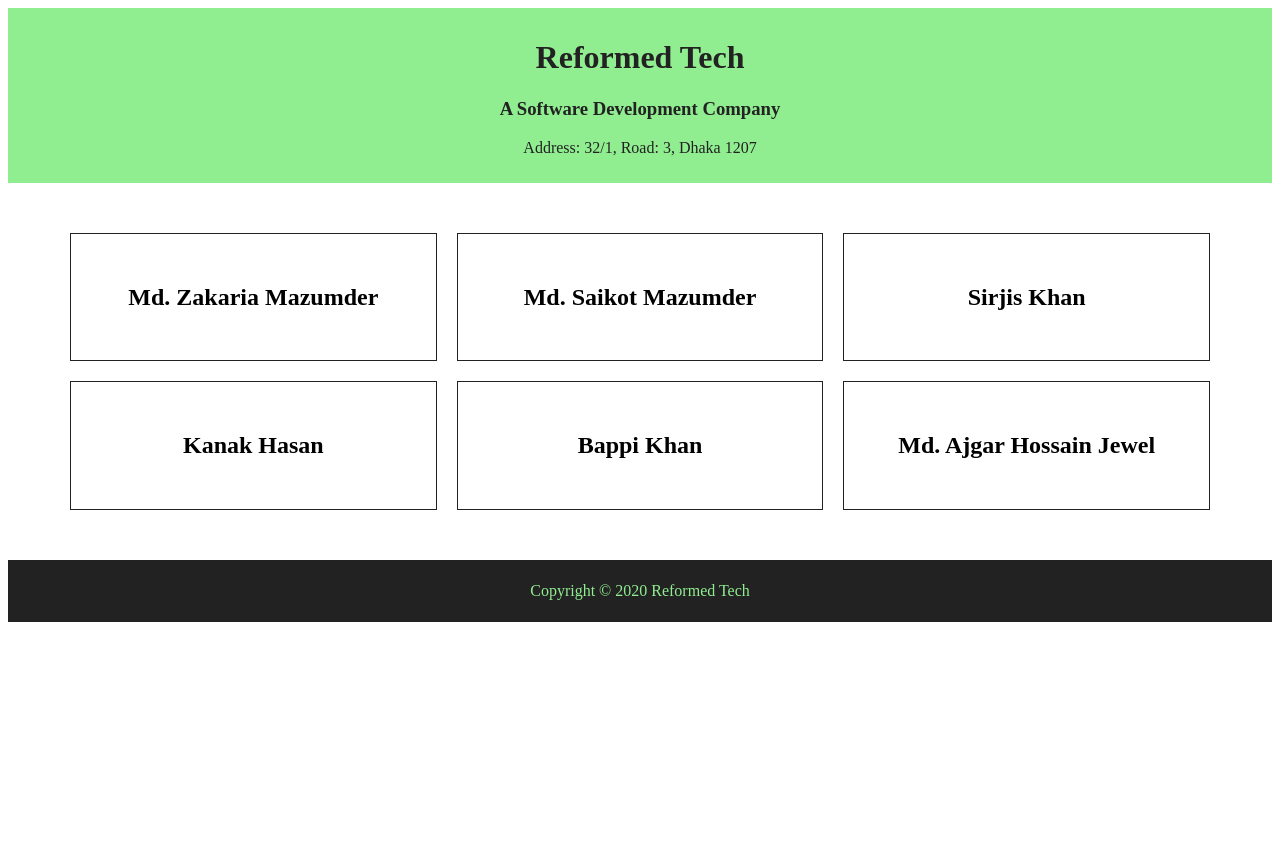
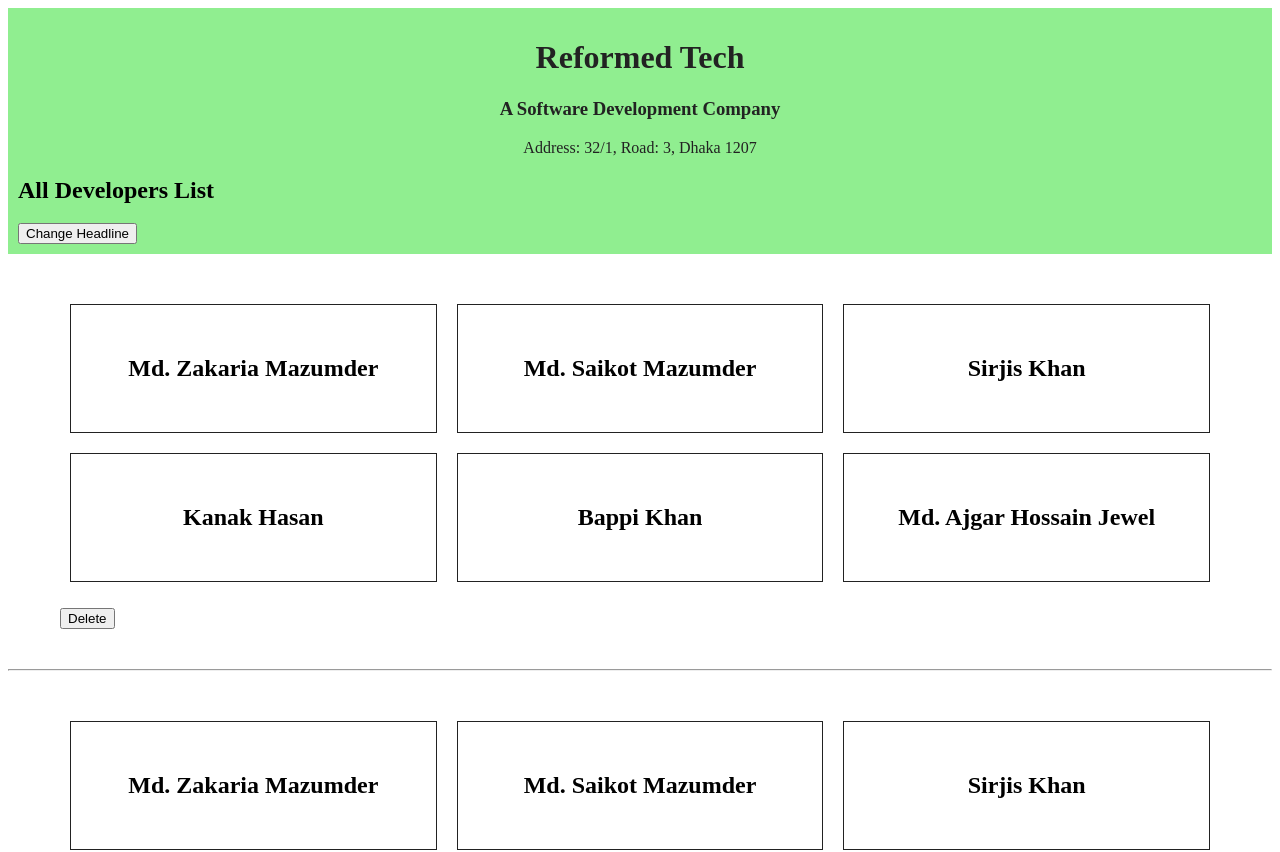
Before and after one commit to mdajgarhossain/vue-cli, a Vue app: page / in a window 1280 px wide. Shown: the top 852 px of the page. Before the commit the page ends 800 px from the top, so only its background shows below. Built offline with nearby package versions, Linux system fonts and the light colour scheme.

Commit message:
Pass primitive & reference type data as props

```diff
--- a/src/App.vue
+++ b/src/App.vue
@@ -1,8 +1,10 @@
 <template>
   <div>
-    <Header />
-    <Developers :developers="developers" />
-    <Footer />
+    <Header :headline="headline" />
+    <Developers :developers="developers" :title="title" />
+    <hr />
+    <Developers :developers="developers" :title="title" />
+    <Footer :headline="headline" />
   </div>
 </template>
 
@@ -57,6 +59,7 @@ export default {
           show: false,
         },
       ],
+      headline: "All Developers List",
     };
   },
 };
--- a/src/components/Developers.vue
+++ b/src/components/Developers.vue
@@ -11,6 +11,7 @@
         <h3 v-show="developer.show">Speciality: {{ developer.speciality }}</h3>
       </li>
     </ul>
+    <button v-on:click="deleteItem">Delete</button>
   </div>
 </template>
 
@@ -20,6 +21,7 @@ export default {
     return {};
   },
   props: {
+    //recieve reference type props
     developers: {
       type: Array,
       default: () => {
@@ -30,6 +32,9 @@ export default {
   methods: {
     showRecievedProps() {
       console.log(this.developers);
+    },
+    deleteItem() {
+      this.developers.pop();
     },
   },
 };
--- a/src/components/Footer.vue
+++ b/src/components/Footer.vue
@@ -1,5 +1,6 @@
 <template>
   <footer>
+    <h2>{{ headline }}</h2>
     <p>{{ copyright }}</p>
   </footer>
 </template>
@@ -10,6 +11,13 @@ export default {
     return {
       copyright: "Copyright © 2020 Reformed Tech",
     };
+  },
+  props: {
+    //receive primitive type props
+    headline: {
+      type: String,
+      default: "",
+    },
   },
 };
 </script>
--- a/src/components/Header.vue
+++ b/src/components/Header.vue
@@ -3,6 +3,8 @@
     <h1>{{ title }}</h1>
     <h3>{{ subTitle }}</h3>
     <p>Address: {{ address }}</p>
+    <h2>{{ headline }}</h2>
+    <button v-on:click="changeHeadline">Change Headline</button>
   </header>
 </template>
 
@@ -14,6 +16,18 @@ export default {
       subTitle: "A Software Development Company",
       address: "32/1, Road: 3, Dhaka 1207",
     };
+  },
+  props: {
+    //receive primitive type props
+    headline: {
+      type: String,
+      default: "",
+    },
+  },
+  methods: {
+    changeHeadline() {
+      this.headline = "Headline has changed from header component";
+    },
   },
 };
 </script>
```
